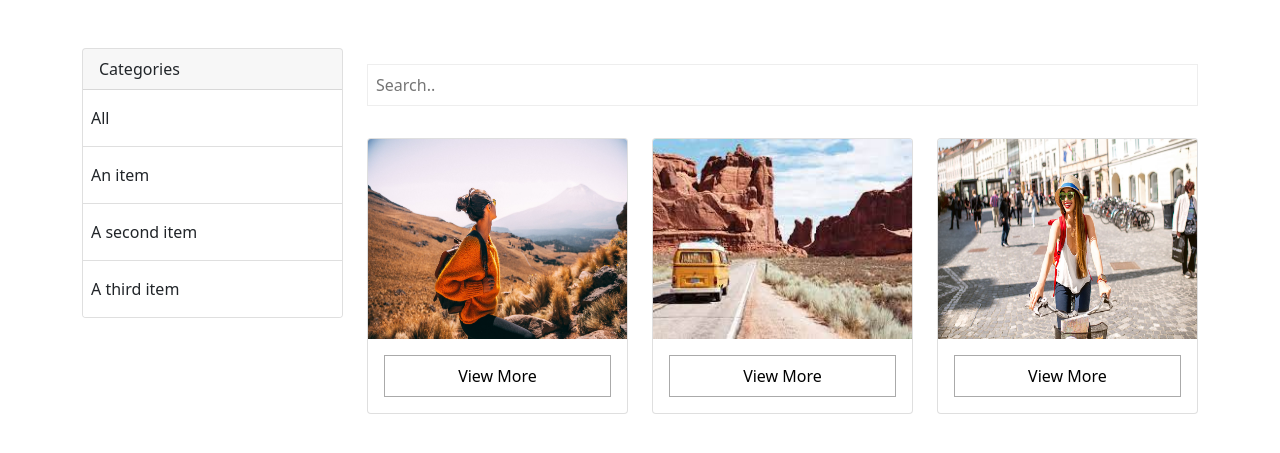
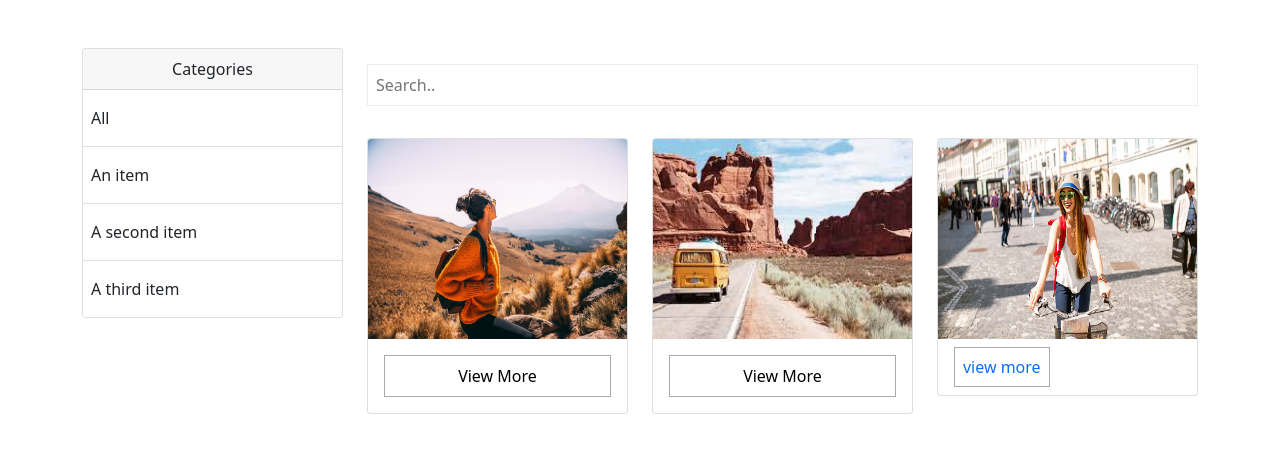
Before and after one commit to fobiero/imageGallery_Dj_01, a Django app: page / in a window 1280 px wide. Shown: the top 453 px of the page. Run offline with Django 4.2, Linux system fonts and the light colour scheme.

Commit message:
edit indexPage layout

```diff
--- a/photo/static/css/custom.css
+++ b/photo/static/css/custom.css
@@ -18,6 +18,10 @@
     cursor: pointer;
 }
 
+.card-header {
+    text-align: center;
+}
+
 .list-group-item {
     padding: 1rem .5rem;
 }
@@ -32,6 +36,9 @@
     padding: .5rem;
     outline: none;
     border: 1px solid #aaa;
+    text-decoration: none;
+    list-style: none;
+    /* text-align: center; */
 }
 
 .btn-mre:hover {
@@ -39,3 +46,10 @@
     color: #fff;
     transition: background-color .5s;
 }
+
+
+/* .card-body a {
+    text-decoration: none;
+    list-style: none;
+    text-align: center;
+} */
--- a/photo/templates/photos/home.html
+++ b/photo/templates/photos/home.html
@@ -51,7 +51,7 @@
                             <div class="card">
                                 <img src="{% static 'images/travel/img-3.jpg'%}" class="card-img-top" alt="Travel">
                                 <div class="card-body">
-                                    <button type="submit" class="btn-mre">View More</button>
+                                    <a href="{% url 'photo' 10 %}" class="btn-mre">view more</a>
                                 </div>
                             </div>
                         </div>
--- a/photo/templates/photos/photo.html
+++ /dev/null
@@ -1 +0,0 @@
-<h1>photo</h1>
```
